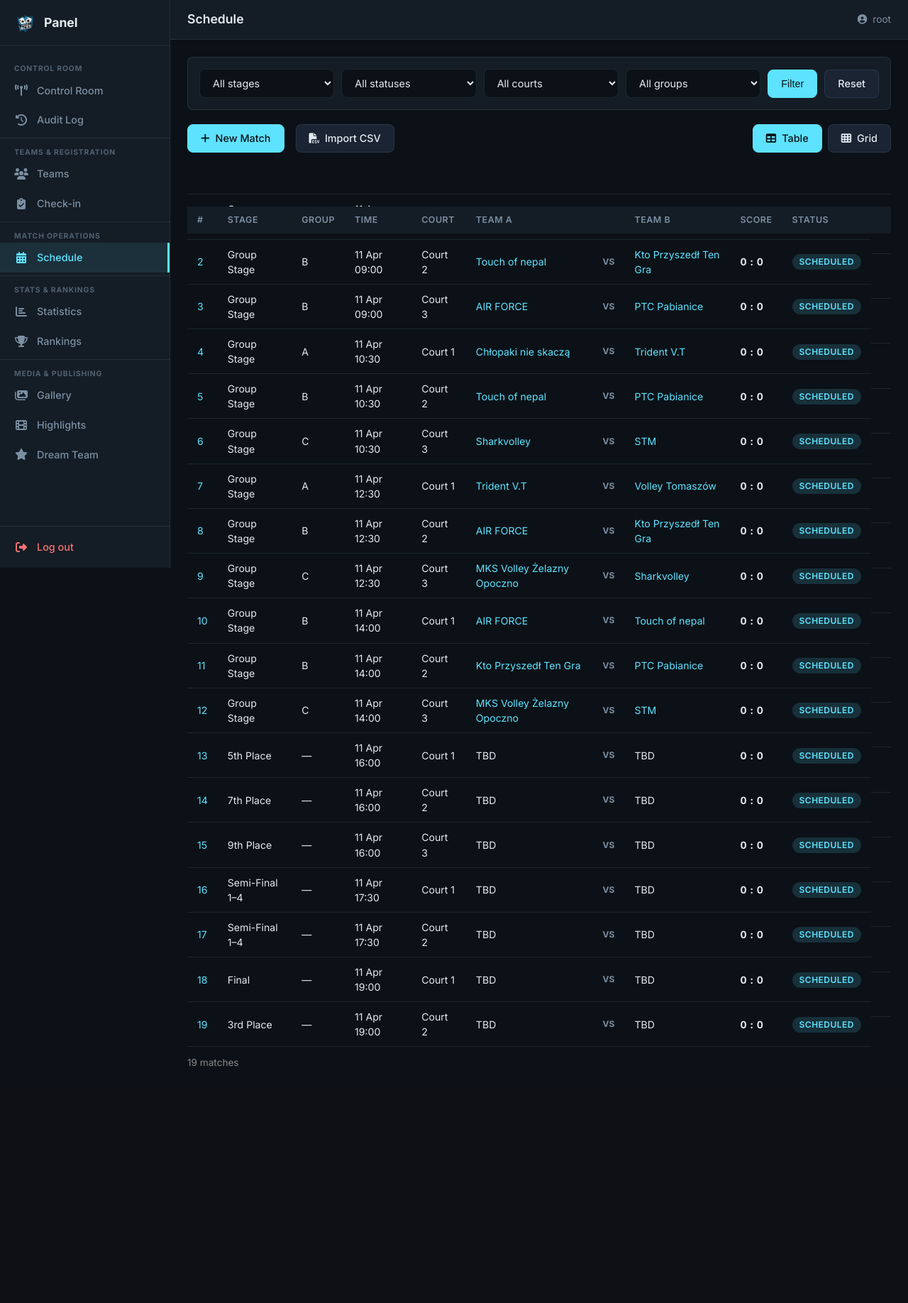
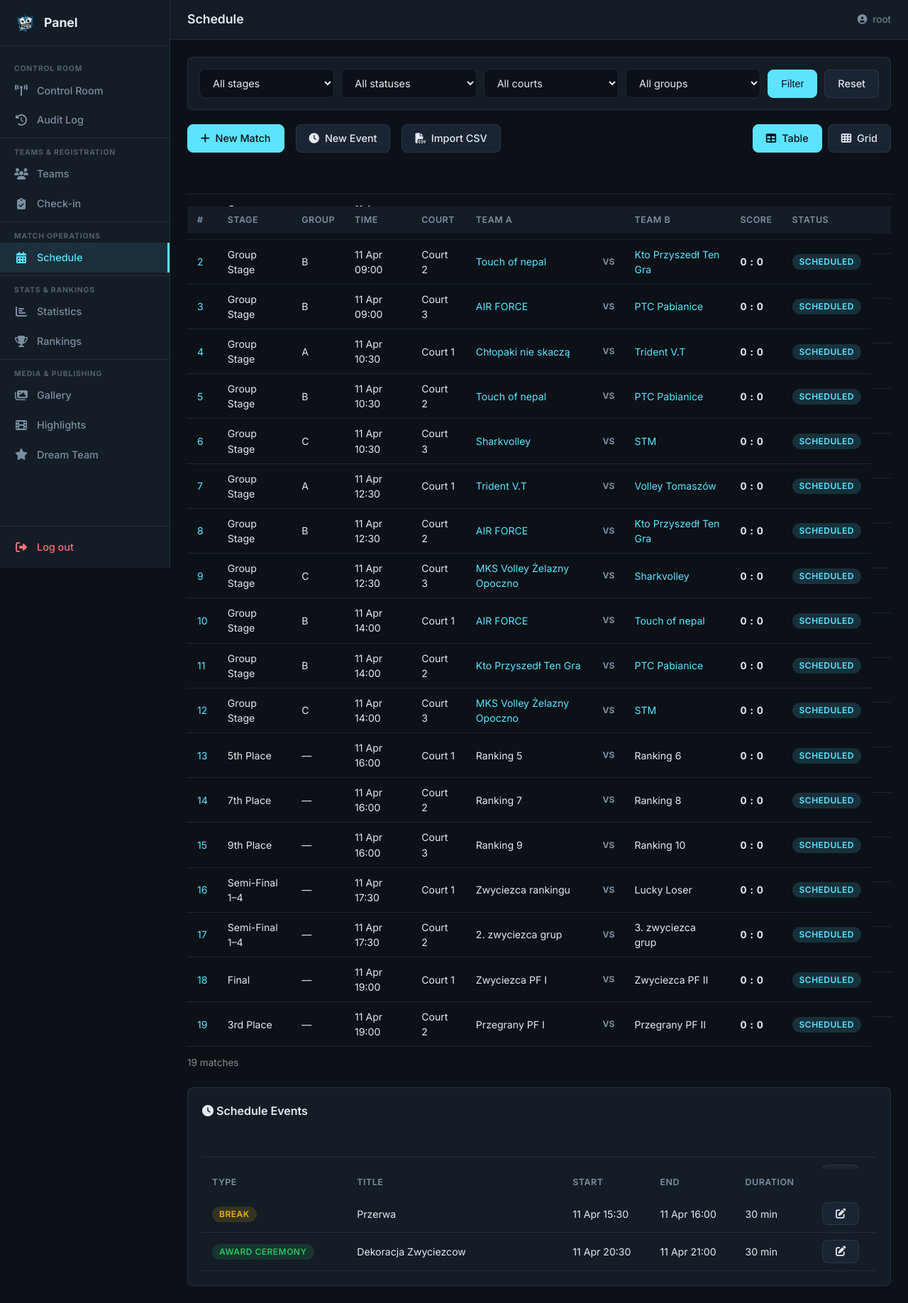
Before and after one commit to frogen-while/vol-registr, a Django app: page /panel/schedule/ in a window 1280 px wide. Shown: the whole page at 71% size. Before the commit the page ends 1503 px from the top, so only its background shows below. Run offline with Django 5.2, Linux system fonts and the light colour scheme; a user stored in the database is signed in; data comes from the database, SQL or seed files in the repository; both versions use the stored data as it was after the commit.

Commit message:
feat: add schedule event management with CRUD functionality

```diff
--- a/tournament/admin_urls.py
+++ b/tournament/admin_urls.py
@@ -12,6 +12,9 @@ from .panel.dreamteam_views import (
 )
 from .panel.rankings_views import rankings_recalculate_view, rankings_view
 from .panel.match_views import (
+    event_create_view,
+    event_delete_view,
+    event_edit_view,
     match_conflict_check,
     match_create_view,
     match_delete_view,
@@ -93,6 +96,9 @@ urlpatterns = [
     path("schedule/<int:pk>/status/", match_status_change, name="match_status_change"),
     path("schedule/<int:pk>/score/", match_score_update, name="match_score_update"),
     path("schedule/import-csv/", schedule_csv_import_view, name="schedule_csv_import"),
+    path("schedule/events/create/", event_create_view, name="event_create"),
+    path("schedule/events/<int:pk>/edit/", event_edit_view, name="event_edit"),
+    path("schedule/events/<int:pk>/delete/", event_delete_view, name="event_delete"),
     path("stats/", stats_list_view, name="stats"),
     path("stats/<int:pk>/import/", stats_import_view, name="stats_import"),
     path("stats/<int:pk>/", stats_detail_view, name="stats_detail"),
--- a/tournament/constants.py
+++ b/tournament/constants.py
@@ -110,6 +110,19 @@ COURT_CHOICES = [
     (3, "Court 3"),
 ]
 
+# ── Schedule Event Types ──────────────────────────────────
+EVENT_OPENING = "OPENING"
+EVENT_BREAK = "BREAK"
+EVENT_CEREMONY = "CEREMONY"
+EVENT_OTHER = "OTHER"
+
+EVENT_TYPE_CHOICES = [
+    (EVENT_OPENING, "Opening Ceremony"),
+    (EVENT_BREAK, "Break"),
+    (EVENT_CEREMONY, "Award Ceremony"),
+    (EVENT_OTHER, "Other"),
+]
+
 # ── Player Position ───────────────────────────────────────
 POSITION_OH = "OH"
 POSITION_MB = "MB"
@@ -195,3 +208,4 @@ TABLE_MATCH_HIGHLIGHTS = "match_highlights"
 TABLE_GALLERY_PHOTOS = "gallery_photos"
 TABLE_GALLERY_VIDEOS = "gallery_videos"
 TABLE_AUDIT_ENTRIES = "audit_entries"
+TABLE_SCHEDULE_EVENTS = "schedule_events"
--- a/tournament/models.py
+++ b/tournament/models.py
@@ -3,6 +3,7 @@ from django.db import models
 from .constants import (
     COURT_CHOICES,
     EMAIL_MAX_LENGTH,
+    EVENT_TYPE_CHOICES,
     GROUP_NAME_MAX_LENGTH,
     LEAGUE_LEVEL_CHOICES,
     LEAGUE_LEVEL_INDEPENDENT,
@@ -27,6 +28,7 @@ from .constants import (
     TABLE_MATCHES,
     TABLE_PLAYER_MATCH_STATS,
     TABLE_PLAYERS,
+    TABLE_SCHEDULE_EVENTS,
     TABLE_TEAM_MATCH_STATS,
     TABLE_TEAMS,
     TABLE_MVP_SELECTIONS,
@@ -171,6 +173,16 @@ class Match(models.Model):
         Team, on_delete=models.CASCADE, related_name="matches_as_away",
         null=True, blank=True,
     )
+    placeholder_a = models.CharField(
+        max_length=80, blank=True, default="",
+        verbose_name="Placeholder A",
+        help_text="e.g. '1st Group A', 'Winner QF1'",
+    )
+    placeholder_b = models.CharField(
+        max_length=80, blank=True, default="",
+        verbose_name="Placeholder B",
+        help_text="e.g. '2nd Group B', 'Loser SF2'",
+    )
     score_a = models.IntegerField(default=0)
     score_b = models.IntegerField(default=0)
     status = models.CharField(
@@ -186,7 +198,21 @@ class Match(models.Model):
         verbose_name_plural = "Matches"
 
     def __str__(self) -> str:
-        return f"M{self.match_number}: {self.team_a} vs {self.team_b}"
+        return f"M{self.match_number}: {self.display_name_a} vs {self.display_name_b}"
+
+    @property
+    def display_name_a(self) -> str:
+        """Team A name or placeholder text for schedule display."""
+        if self.team_a:
+            return self.team_a.name
+        return self.placeholder_a or "TBD"
+
+    @property
+    def display_name_b(self) -> str:
+        """Team B name or placeholder text for schedule display."""
+        if self.team_b:
+            return self.team_b.name
+        return self.placeholder_b or "TBD"
 
     @property
     def winner(self):
@@ -228,6 +254,32 @@ class GameSet(models.Model):
 
     def __str__(self) -> str:
         return f"Set {self.set_number}: {self.score_a}-{self.score_b}"
+
+
+# ── Schedule Events (non-match) ──────────────────────────
+
+
+class ScheduleEvent(models.Model):
+    """Non-match schedule entry: breaks, ceremonies, etc."""
+
+    event_type = models.CharField(max_length=20, choices=EVENT_TYPE_CHOICES)
+    title = models.CharField(max_length=120)
+    start_time = models.DateTimeField()
+    end_time = models.DateTimeField(null=True, blank=True)
+    description = models.TextField(blank=True, default="")
+
+    class Meta:
+        db_table = TABLE_SCHEDULE_EVENTS
+        ordering = ["start_time"]
+
+    def __str__(self) -> str:
+        return f"{self.get_event_type_display()}: {self.title}"
+
+    @property
+    def duration_minutes(self):
+        if self.end_time:
+            return int((self.end_time - self.start_time).total_seconds() / 60)
+        return None
 
 
 # ── Stats ────────────────────────────────────────────────
--- a/tournament/panel/match_views.py
+++ b/tournament/panel/match_views.py
@@ -9,16 +9,17 @@ from django.shortcuts import get_object_or_404, redirect, render
 from django.template.loader import render_to_string
 from django.views.decorators.http import require_POST
 
-from ..admin_forms import AdminMatchForm
+from ..admin_forms import AdminMatchForm, AdminScheduleEventForm
 from ..constants import (
     COURT_CHOICES,
+    EVENT_TYPE_CHOICES,
     MATCH_FINISHED,
     MATCH_LIVE,
     MATCH_SCHEDULED,
     MATCH_STATUS_CHOICES,
     STAGE_CHOICES,
 )
-from ..models import AUDIT_CATEGORY_MATCH, Match
+from ..models import AUDIT_CATEGORY_MATCH, Match, ScheduleEvent
 from .audit import log_audit
 
 
@@ -95,6 +96,7 @@ def schedule_list_view(request):
         "page_title": "Schedule",
         "nav_section": "schedule",
         "matches": qs,
+        "events": ScheduleEvent.objects.all(),
         "stage_filter": stage,
         "status_filter": status,
         "court_filter": court,
@@ -104,6 +106,7 @@ def schedule_list_view(request):
         "courts": COURT_CHOICES,
         "stage_choices": STAGE_CHOICES,
         "match_status_choices": MATCH_STATUS_CHOICES,
+        "event_type_choices": EVENT_TYPE_CHOICES,
         "groups": groups,
         "conflict_pks": conflict_pks,
     }
@@ -325,3 +328,50 @@ def match_conflict_check(request):
                 })
 
     return JsonResponse({"conflicts": conflicts})
+
+
+# ── Schedule Events CRUD ─────────────────────────────────
+
+@staff_member_required(login_url="/panel/login/")
+def event_create_view(request):
+    if request.method == "POST":
+        form = AdminScheduleEventForm(request.POST)
+        if form.is_valid():
+            event = form.save()
+            messages.success(request, f"Event '{event.title}' created.")
+            return redirect("panel:schedule")
+    else:
+        form = AdminScheduleEventForm()
+    return render(
+        request,
+        "panel/event_form.html",
+        {"page_title": "Create Event", "nav_section": "schedule", "form": form},
+    )
+
+
+@staff_member_required(login_url="/panel/login/")
+def event_edit_view(request, pk):
+    event = get_object_or_404(ScheduleEvent, pk=pk)
+    if request.method == "POST":
+        form = AdminScheduleEventForm(request.POST, instance=event)
+        if form.is_valid():
+            form.save()
+            messages.success(request, f"Event '{event.title}' updated.")
+            return redirect("panel:schedule")
+    else:
+        form = AdminScheduleEventForm(instance=event)
+    return render(
+        request,
+        "panel/event_form.html",
+        {"page_title": f"Edit Event: {event.title}", "nav_section": "schedule", "form": form, "event": event},
+    )
+
+
+@staff_member_required(login_url="/panel/login/")
+@require_POST
+def event_delete_view(request, pk):
+    event = get_object_or_404(ScheduleEvent, pk=pk)
+    title = event.title
+    event.delete()
+    messages.success(request, f"Event '{title}' deleted.")
+    return redirect("panel:schedule")
--- a/tournament/templates/panel/schedule_list.html
+++ b/tournament/templates/panel/schedule_list.html
@@ -50,6 +50,9 @@
     <a href="{% url 'panel:match_create' %}" class="pnl-btn pnl-btn--primary" style="margin-right:8px;">
       <i class="fas fa-plus"></i> New Match
     </a>
+    <a href="{% url 'panel:event_create' %}" class="pnl-btn" style="margin-right:8px;">
+      <i class="fas fa-clock"></i> New Event
+    </a>
     <a href="{% url 'panel:schedule_csv_import' %}" class="pnl-btn" style="margin-right:auto;">
       <i class="fas fa-file-csv"></i> Import CSV
     </a>
@@ -96,13 +99,13 @@
           <td>
             {% if m.team_a %}
               <a href="{% url 'panel:team_detail' pk=m.team_a_id %}">{{ m.team_a.name }}</a>
-            {% else %}TBD{% endif %}
+            {% else %}<span class="pnl-placeholder" title="Placeholder">{{ m.display_name_a }}</span>{% endif %}
           </td>
           <td class="pnl-vs">vs</td>
           <td>
             {% if m.team_b %}
               <a href="{% url 'panel:team_detail' pk=m.team_b_id %}">{{ m.team_b.name }}</a>
-            {% else %}TBD{% endif %}
+            {% else %}<span class="pnl-placeholder" title="Placeholder">{{ m.display_name_b }}</span>{% endif %}
           </td>
           <td class="pnl-score">{{ m.score_a }} : {{ m.score_b }}</td>
           <td>
@@ -149,9 +152,9 @@
         {% if m %}
           <div class="pnl-grid-schedule__match-num"><a href="#" class="pnl-match-panel-link" data-panel-url="{% url 'panel:match_panel' pk=m.pk %}">#{{ m.match_number }}</a></div>
           <div class="pnl-grid-schedule__teams">
-            {{ m.team_a.name|default:"TBD" }}<br>
+            {{ m.display_name_a }}<br>
             <span class="pnl-vs">vs</span><br>
-            {{ m.team_b.name|default:"TBD" }}
+            {{ m.display_name_b }}
           </div>
           {% if m.status == 'FINISHED' or m.status == 'LIVE' %}
             <div class="pnl-grid-schedule__score">{{ m.score_a }} : {{ m.score_b }}</div>
@@ -181,6 +184,45 @@
   {% endif %}
   {% endif %}
 
+  {# ── SCHEDULE EVENTS ──────────────────────────────── #}
+  {% if events %}
+  <div class="pnl-dash-card" style="margin-top:24px;">
+    <h3 class="pnl-dash-card__title"><i class="fas fa-clock"></i> Schedule Events</h3>
+    <div class="pnl-table-wrap">
+      <table class="pnl-table">
+        <thead>
+          <tr>
+            <th>Type</th>
+            <th>Title</th>
+            <th>Start</th>
+            <th>End</th>
+            <th>Duration</th>
+            <th></th>
+          </tr>
+        </thead>
+        <tbody>
+          {% for ev in events %}
+          <tr>
+            <td>
+              <span class="pnl-badge pnl-badge--{% if ev.event_type == 'OPENING' %}purple{% elif ev.event_type == 'BREAK' %}yellow{% elif ev.event_type == 'CEREMONY' %}green{% else %}cyan{% endif %}">
+                {{ ev.get_event_type_display }}
+              </span>
+            </td>
+            <td>{{ ev.title }}</td>
+            <td>{{ ev.start_time|date:"d M H:i" }}</td>
+            <td>{% if ev.end_time %}{{ ev.end_time|date:"d M H:i" }}{% else %}—{% endif %}</td>
+            <td>{% if ev.duration_minutes %}{{ ev.duration_minutes }} min{% else %}—{% endif %}</td>
+            <td>
+              <a href="{% url 'panel:event_edit' pk=ev.pk %}" class="pnl-btn pnl-btn--small"><i class="fas fa-edit"></i></a>
+            </td>
+          </tr>
+          {% endfor %}
+        </tbody>
+      </table>
+    </div>
+  </div>
+  {% endif %}
+
 </div>
 
 {# ── Match drawer shell ──────────────────────────────── #}
```
Also changed, not shown: tournament/admin.py (+11 -2 lines), tournament/admin_forms.py (+27 -1 lines), tournament/sports_data.py (+60 -29 lines), tournament/templates/panel/event_form.html (added, +92 -0 lines), tournament/templates/panel/match_form.html (+16 -0 lines), tournament/templates/tournament/tournament_preview.html (+69 -42 lines), db.sqlite3.
